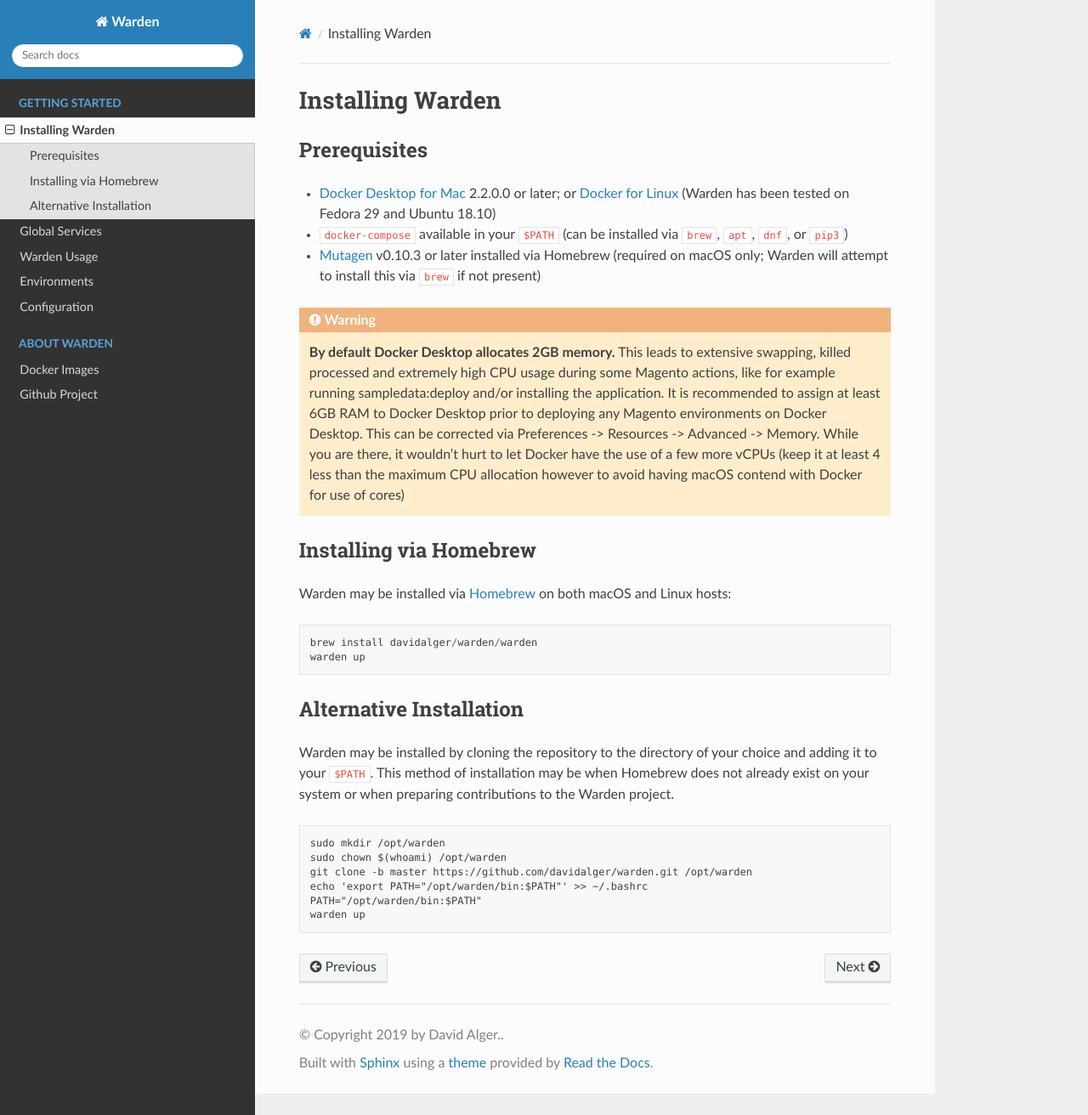
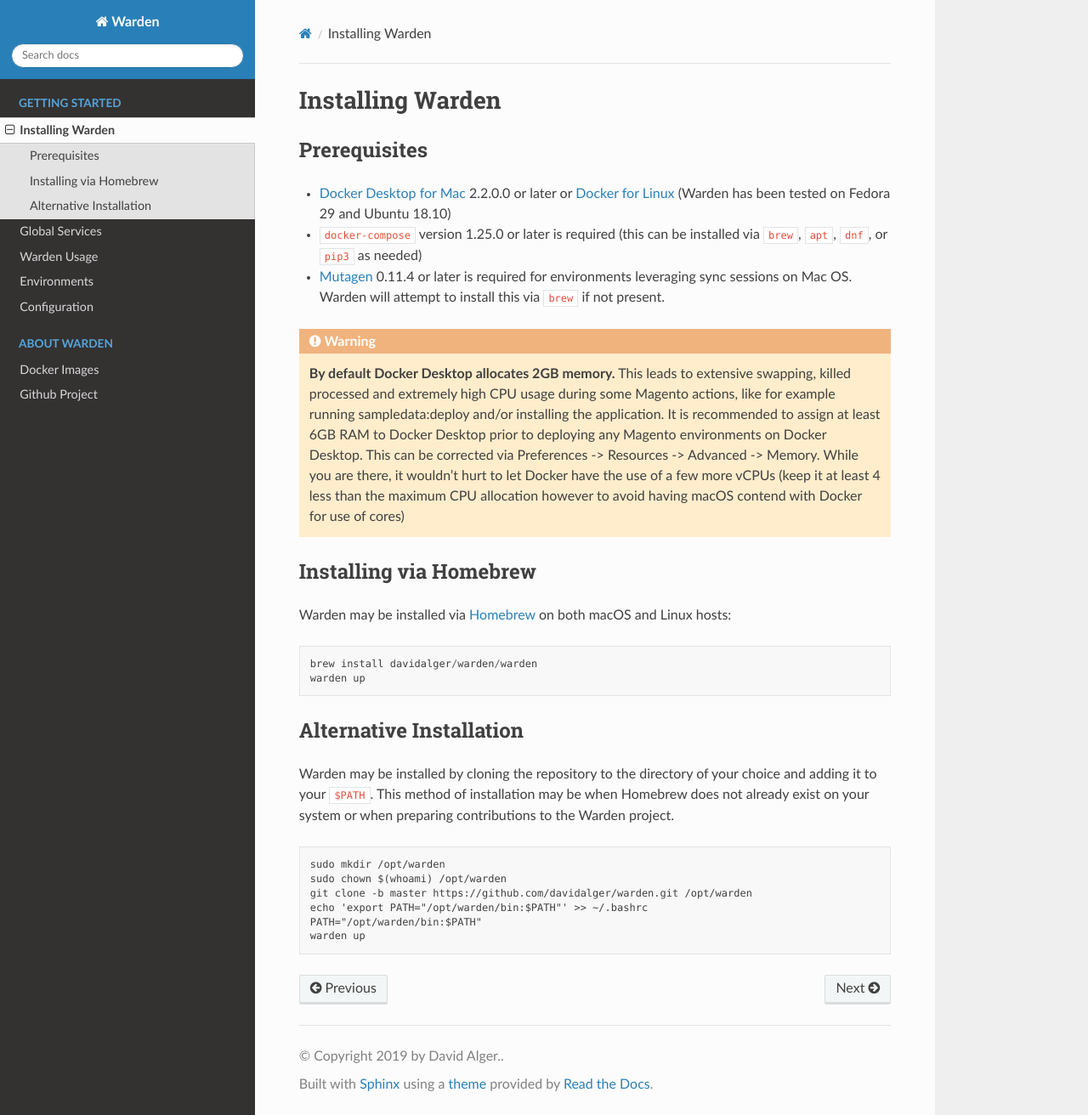
Before and after one commit to wardenenv/warden, a Sphinx documentation site: the page built from docs/installing.md, in a window 1280 px wide and 1312 px high. Shown: the whole window at 85% size. Built offline with Sphinx 7.4.7 and the Read the Docs theme 2.0.0, drawn with Linux system fonts in a browser that asks for light colours.

Commit message:
Updated minimal mutagen version requirement to 0.11.4

````diff
--- a/docs/installing.md
+++ b/docs/installing.md
@@ -4,9 +4,9 @@ Installing Warden
 ### Prerequisites
 
 * [Docker Desktop for Mac
-](https://hub.docker.com/editions/community/docker-ce-desktop-mac) 2.2.0.0 or later; or [Docker for Linux](https://docs.docker.com/install/) (Warden has been tested on Fedora 29 and Ubuntu 18.10)
-* `docker-compose` available in your `$PATH` (can be installed via `brew`, `apt`, `dnf`, or `pip3`)
-* [Mutagen](https://mutagen.io/) v0.10.3 or later installed via Homebrew (required on macOS only; Warden will attempt to install this via `brew` if not present)
+](https://hub.docker.com/editions/community/docker-ce-desktop-mac) 2.2.0.0 or later or [Docker for Linux](https://docs.docker.com/install/) (Warden has been tested on Fedora 29 and Ubuntu 18.10)
+* `docker-compose` version 1.25.0 or later is required (this can be installed via `brew`, `apt`, `dnf`, or `pip3` as needed)
+* [Mutagen](https://mutagen.io/) 0.11.4 or later is required for environments leveraging sync sessions on Mac OS. Warden will attempt to install this via `brew` if not present.
 
 ``` warning::
     **By default Docker Desktop allocates 2GB memory.** This leads to extensive swapping, killed processed and extremely high CPU usage during some Magento actions, like for example running sampledata:deploy and/or installing the application. It is recommended to assign at least 6GB RAM to Docker Desktop prior to deploying any Magento environments on Docker Desktop. This can be corrected via Preferences -> Resources -> Advanced -> Memory. While you are there, it wouldn't hurt to let Docker have the use of a few more vCPUs (keep it at least 4 less than the maximum CPU allocation however to avoid having macOS contend with Docker for use of cores)
````
Also changed, not shown: CHANGELOG.md (+2 -1 lines), 1 other file.
